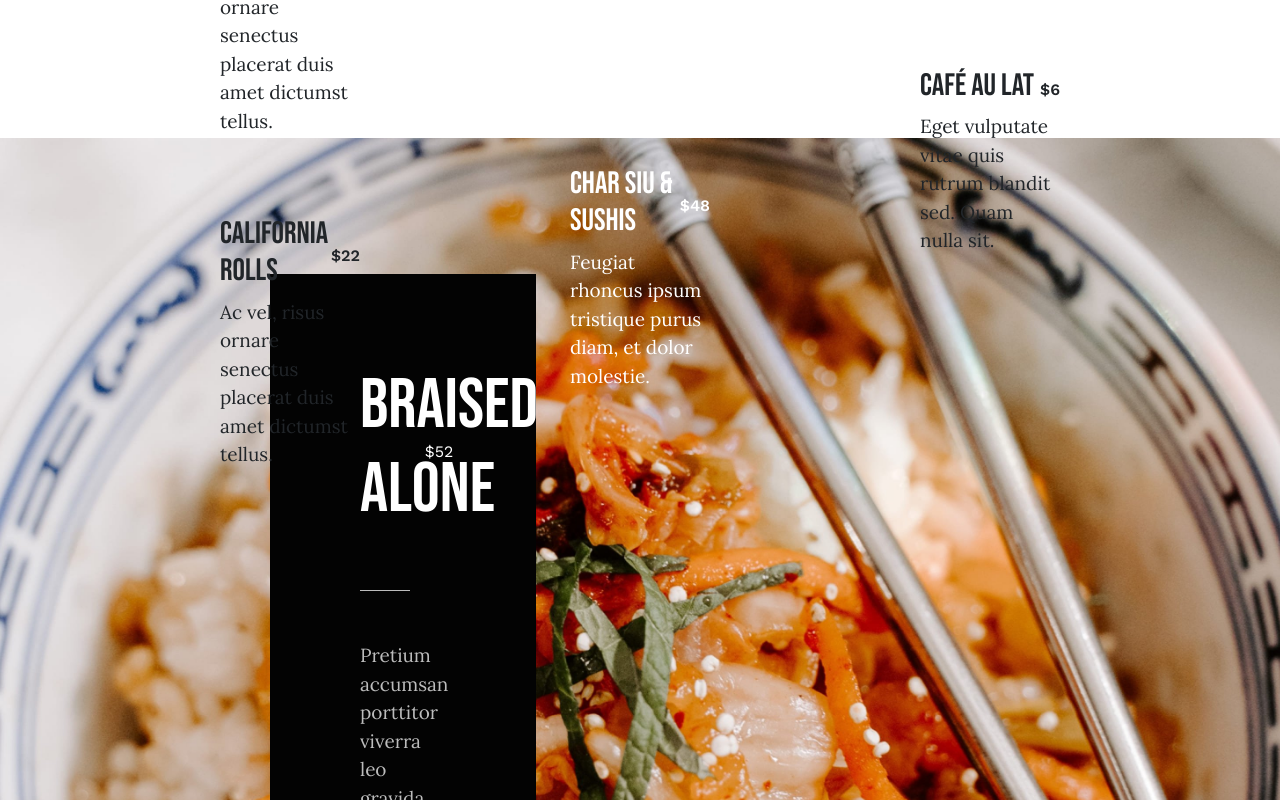
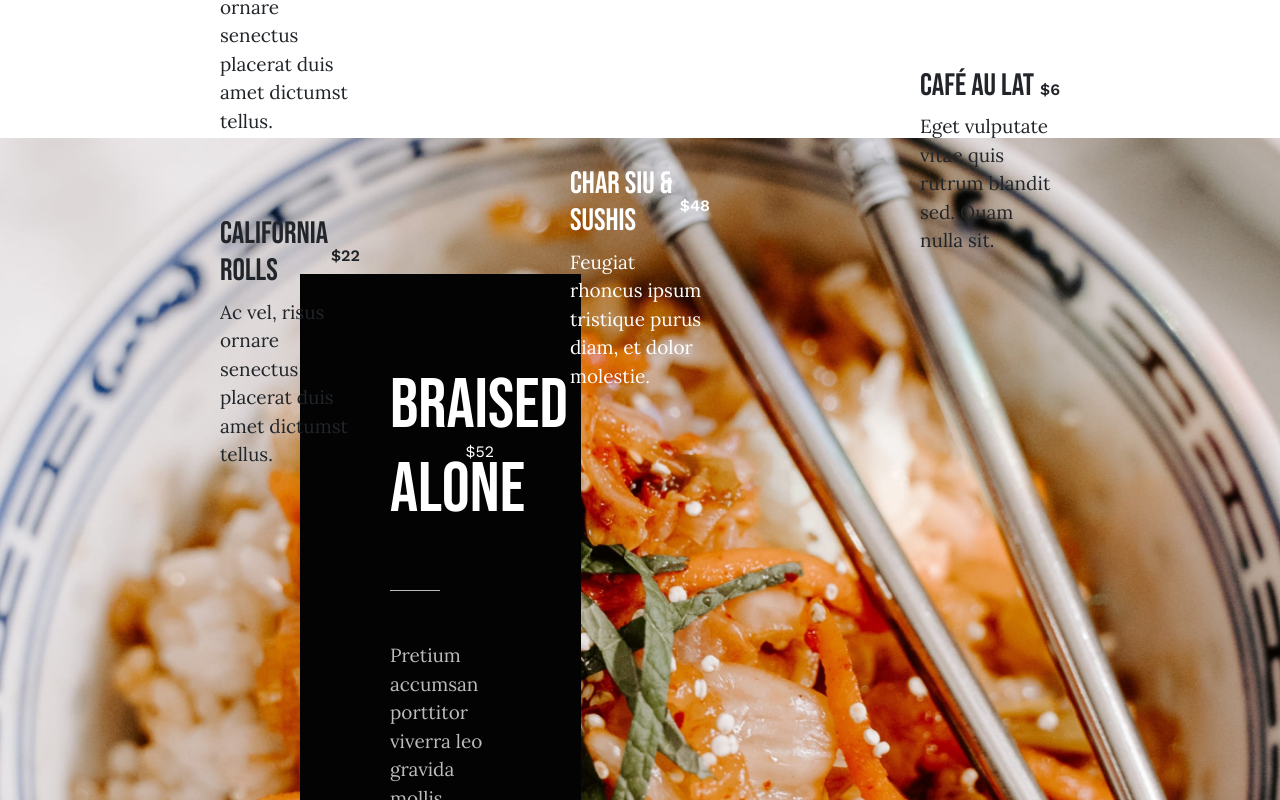
Before and after one commit to elepot87/proj-html-vuejs, a Vue app: page / in a window 1280 px wide. Shown: the part 10760-11560 px from the top of the page. Built offline with nearby package versions, Linux system fonts and the light colour scheme.

Commit message:
aggiustati padding sezione piatto in evidenza

```diff
--- a/src/styles/main.scss
+++ b/src/styles/main.scss
@@ -498,13 +498,14 @@ main {
     background-size: cover;
     background-image: url(../assets/images/hero42x.jpg);
     height: 950px;
-    padding: 136px 270px 0;
+    padding: 136px 200px 0 300px;
     .container-info {
       background-color: $primary-color;
       flex-direction: column;
       width: 36%;
       padding: 90px;
       color: $secondary-color;
+
       .info-plate {
         justify-content: space-between;
         align-items: center;
```
